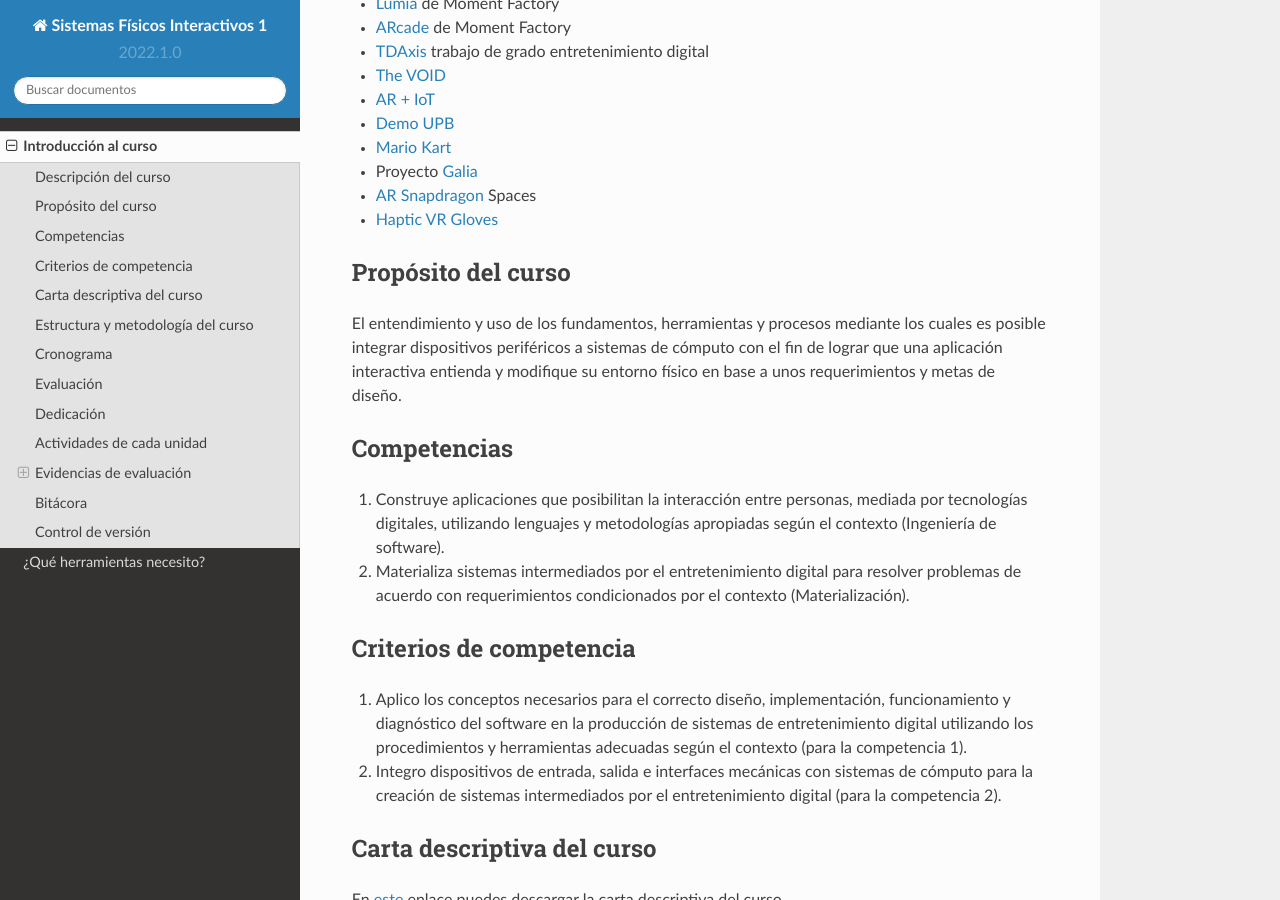
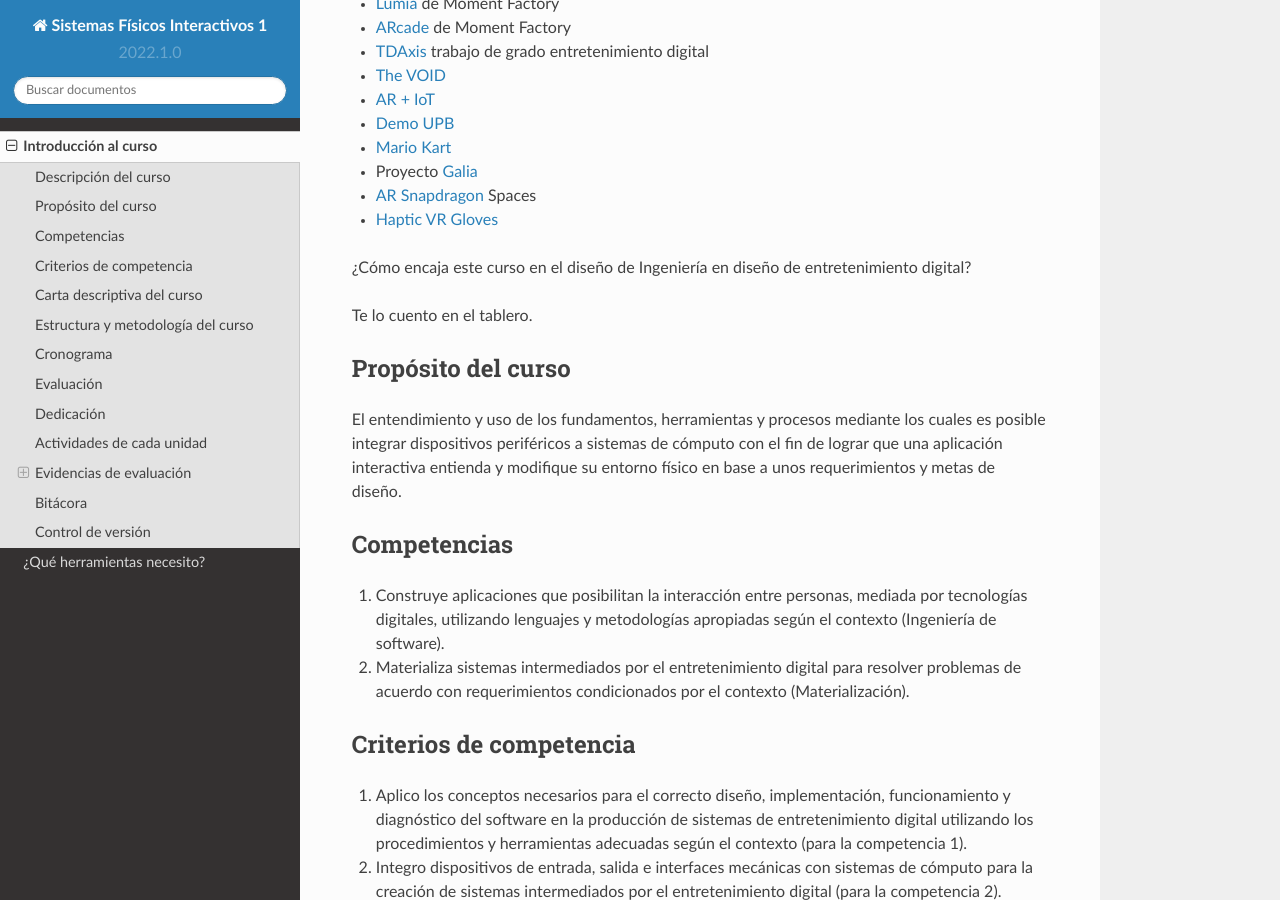
Before and after one commit to juanferfranco/SistemasFisicosInteractivos1, a Sphinx documentation site: the page built from docs/_intro/intro.rst, in a window 1280 px wide and 900 px high, scrolled down 368 px. Built offline with Sphinx 7.4.7 and the Read the Docs theme 2.0.0, drawn with Linux system fonts in a browser that asks for light colours; pages that are not in the unit, such as notebooks, are missing from menus.

Commit message:
add a section to talk about IDED structure

```diff
--- a/docs/_intro/intro.rst
+++ b/docs/_intro/intro.rst
@@ -21,6 +21,9 @@ sistemas de cómputo para la construcción de aplicaciones interactivas.
 * `AR Snapdragon <https://youtu.be/de0HgyUBBic>`__ Spaces
 * `Haptic VR Gloves <https://youtu.be/h5WzF1ch3ww>`__
 
+¿Cómo encaja este curso en el diseño de Ingeniería en diseño de entretenimiento digital?
+
+Te lo cuento en el tablero.
 
 Propósito del curso
 ---------------------
```
